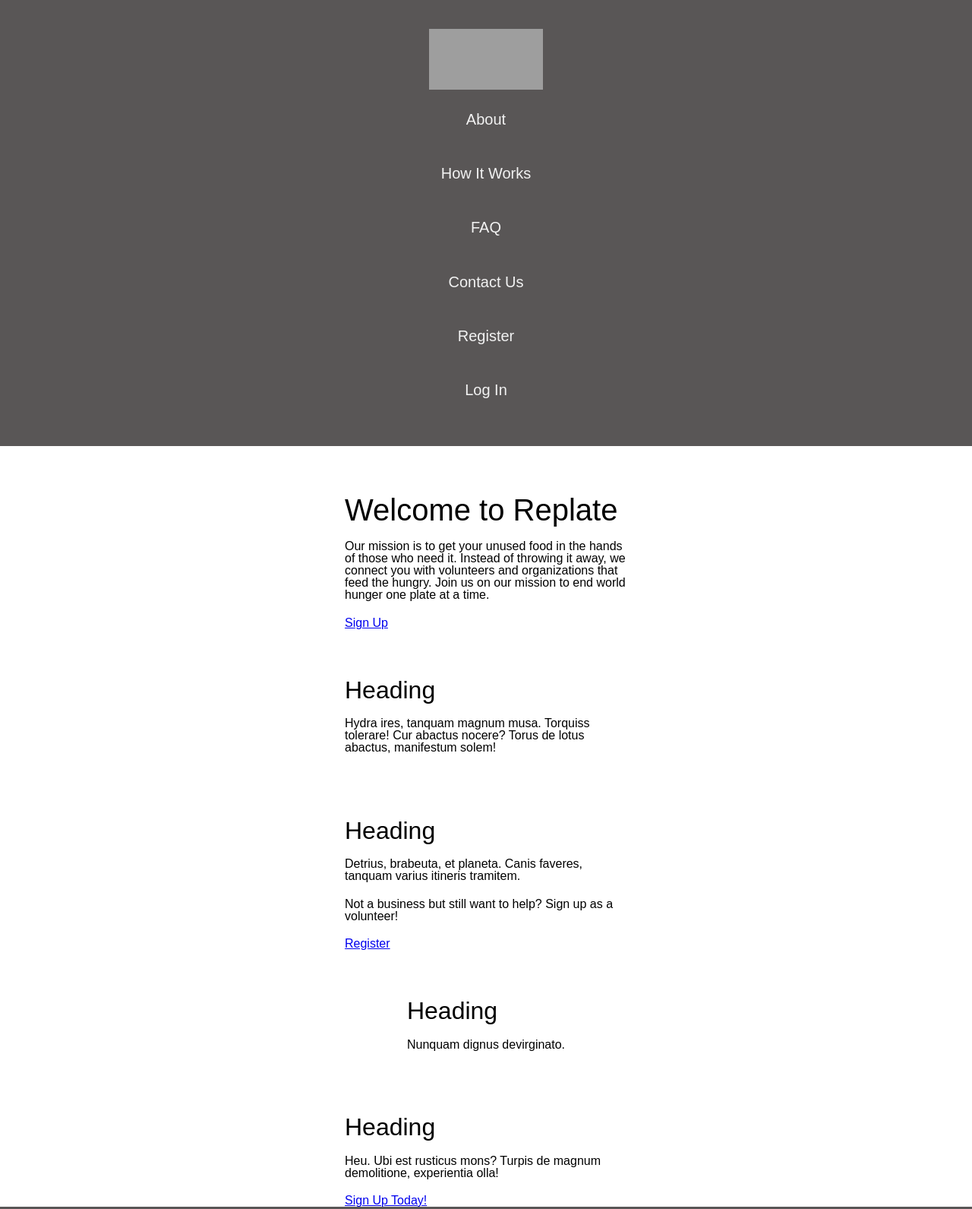
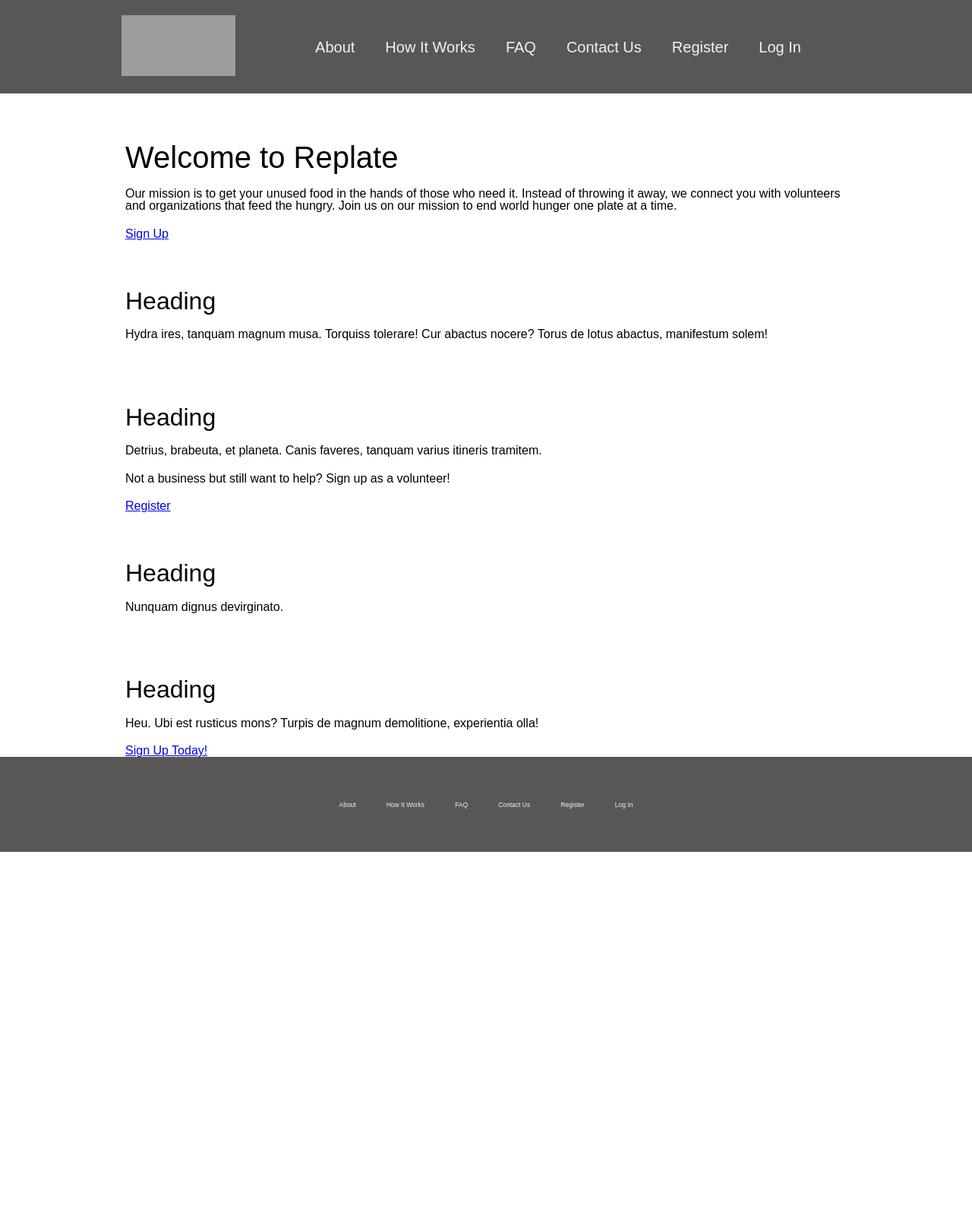
Before and after one commit to BuildWeek-pt-Replate2/marketing-page, a plain HTML site: page index.html in a window 1280 px wide. Shown: the top 1591 px of the page at 76% size. After the commit the page ends 1121 px from the top, so only its background shows below. Drawn offline with Linux system fonts and the light colour scheme; grey boxes are pictures that could not be loaded.

Commit message:
header css changes

```diff
--- a/index.html
+++ b/index.html
@@ -10,8 +10,8 @@
 </head>
 <body>
 
-    <header class="header">
-        <div class="container">
+    <header class="dark-bg">
+        <div class="container header">
             <div class="logo">
                 <img src="https://picsum.photos/150/80" alt="Replate Logo">
             </div>
--- a/less/footer.less
+++ b/less/footer.less
@@ -1,6 +1,6 @@
 
 .footer {
-    background-color: @footer-bg-color;
+    background-color: @bg-dark;
     padding: 3vw 0;
 
     .navigation {
--- a/less/global.less
+++ b/less/global.less
@@ -44,9 +44,24 @@ img {
   max-width: 500px;
   width: 100%;
   margin: 0 auto;
-  padding: 0 5vw;
+  padding: 0 25px;
 
   display: flex;
   flex-direction: column;
-  align-items: center;
+
+  @media @tablet {
+    max-width: 800px;
+  }
+
+  @media @desktop {
+    max-width: 1000px;
+  }
 }
+
+.dark-bg {
+  background-color: @bg-dark;
+}
+
+.midtone-bg {
+  background-color: @bg-midtone;
+}
--- a/less/header.less
+++ b/less/header.less
@@ -1,13 +1,23 @@
 .header {
-    background-color: @header-bg-color;
-    padding: 3vw 0;
+    display: flex;
+    flex-direction: column;
+    align-items: center;
+    padding: 20px 0;
+
+    @media @desktop {
+        flex-direction: row;
+    }
 
     .logo {
-
+        margin: 0 20px;
     }
 
     .navigation {
         .nav-flex(flex, column);
+
+        @media @tablet {
+            .nav-flex(flex, row)
+        }
 
         a {
             .nav-link(2rem);
--- a/less/mixins.less
+++ b/less/mixins.less
@@ -11,17 +11,23 @@
   color: @font-color-light;
   text-decoration: none;
   font-size: @fontSize;
-  margin: 2vw;
+  margin: 20px;
 }
 
 .sec-center () {
-
+  display: flex;
+  flex-direction: column;
+  align-items: center;
 }
 
 .sec-right () {
-
+  display: flex;
+  flex-direction: column;
+  align-items: flex-start;
 }
 
 .sec-left() {
-
+  display: flex;
+  flex-direction: column;
+  align-items: flex-end;
 }
--- a/less/variables.less
+++ b/less/variables.less
@@ -1,17 +1,14 @@
 //colors
 
-@header-bg-color: @placeholder-dark;
-@footer-bg-color: @placeholder-dark;
-
-@section-bg-main: @placeholder-dark;
-@section-bg-secondary: @placeholder-light;
-@section-bg-tertiary: @placeholder-mid;
+@bg-dark: @placeholder-dark;
+@bg-midtone: @placeholder-midtone;
+@bg-light: @placeholder-light;
 
 @font-color-light: @placeholder-font-light;
 @font-color-dark: @placeholder-dark;
 
 @placeholder-light: #BFBCBA;
-@placeholder-mid: #848080;
+@placeholder-midtone: #848080;
 @placeholder-dark: #595656;
 
 @placeholder-font-light: #F2F2F2;
@@ -22,5 +19,5 @@
 
 
 //media queries
-// @tablet: ~"( min-width: 500px )";
+@tablet: ~"( min-width: 800px )";
 @desktop: ~"( min-width: 1000px )";
```
Also changed, not shown: css/index.css.
